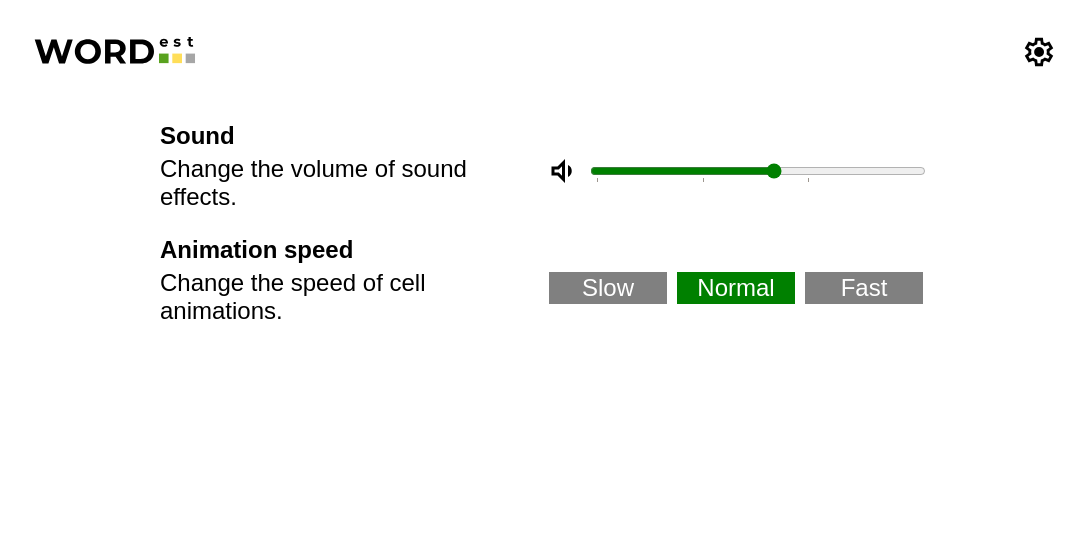
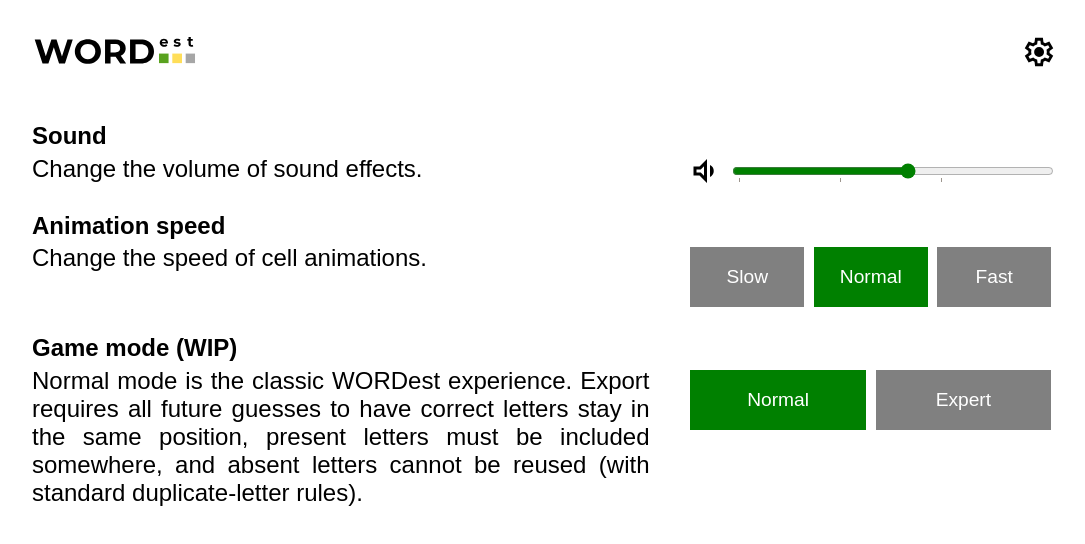
Before and after one commit to phantanhoancuong/wordest, a Next.js app: page /settings in a window 1280 px wide. Shown: the top 544 px of the page, without its empty margins (96-1181 px from the left). Built offline with nearby package versions, Linux system fonts and the light colour scheme.

Commit message:
style(settings): add game mode controls in Settings
- Add game mode (Normal, Hard) in Settings page. This is only UI prototype, not functional yet.
- Adjust gaps, font sizes, and button size of SettingsItem, ButtonGroup, and SettingsPage to be more dynamically responsive to viewport differences.

```diff
--- a/src/app/contexts/SettingsContext.tsx
+++ b/src/app/contexts/SettingsContext.tsx
@@ -2,7 +2,7 @@
 
 import { createContext, useContext } from "react";
 
-import { AnimationSpeed } from "@/lib/constants";
+import { AnimationSpeed, GameMode } from "@/lib/constants";
 
 import { useSettings } from "@/hooks/useSettings";
 
@@ -21,6 +21,10 @@ interface SettingsContextType {
   isMuted: {
     value: boolean;
     setValue: (v: boolean) => void;
+  };
+  gameMode: {
+    value: string;
+    setValue: (v: GameMode) => void;
   };
 }
 
--- a/src/app/settings/page.module.css
+++ b/src/app/settings/page.module.css
@@ -45,8 +45,14 @@
   }
 }
 
-@media (orientation: landscape) {
+@media (min-width: 600px) {
   .setting__container {
-    width: 60%;
+    width: 80%;
   }
 }
+
+@media (min-width: 1024px) {
+  .setting__container {
+    width: 80%;
+  }
+}
--- a/src/app/settings/page.tsx
+++ b/src/app/settings/page.tsx
@@ -6,7 +6,11 @@ import Image from "next/image";
 
 import styles from "./page.module.css";
 
-import { AnimationSpeed, DEFAULT_UNMUTE_VOLUME } from "@/lib/constants";
+import {
+  AnimationSpeed,
+  GameMode,
+  DEFAULT_UNMUTE_VOLUME,
+} from "@/lib/constants";
 
 import { Banner, ButtonGroup, SettingsItem } from "@/components";
 import { playVolumePreview } from "@/lib/audio";
@@ -24,7 +28,7 @@ import { useSettingsContext } from "@/app/contexts/SettingsContext";
  * Settings values are sourced from {@link useSettingsContext}.
  */
 export default function SettingsPage() {
-  const { volume, animationSpeed, isMuted } = useSettingsContext();
+  const { volume, animationSpeed, isMuted, gameMode } = useSettingsContext();
 
   // Local UI state for the volume slider (0-100)
   // This is decoupled from persisted volume (0-1) to avoid unnecessary writes during dragging.
@@ -72,6 +76,11 @@ export default function SettingsPage() {
     { label: "Fast", value: AnimationSpeed.FAST },
   ];
 
+  const gameModeOptions = [
+    { label: "Normal", value: GameMode.NORMAL },
+    { label: "Expert", value: GameMode.EXPERT },
+  ];
+
   return (
     <div className={styles["app"]}>
       <header className={`${styles["app__banner"]} flex-center`}>
@@ -112,7 +121,6 @@ export default function SettingsPage() {
                     // Persist volume once on release
                     volume.setValue(newVolume);
 
-                    // Sync mute state + optional preview
                     const shouldMute = newVolume === 0;
                     isMuted.setValue(shouldMute);
 
@@ -145,6 +153,19 @@ export default function SettingsPage() {
             }
           />
         </div>
+        <div className={styles["setting__container"]}>
+          <SettingsItem
+            name="Game mode (WIP)"
+            description="Normal mode is the classic WORDest experience. Export requires all future guesses to have correct letters stay in the same position, present letters must be included somewhere, and absent letters cannot be reused (with standard duplicate-letter rules)."
+            control={
+              <ButtonGroup
+                options={gameModeOptions}
+                selected={gameMode.value}
+                onSelect={gameMode.setValue}
+              />
+            }
+          />
+        </div>
       </div>
 
       <div className={styles["landscape-warning"]}>
--- a/src/hooks/useSettings.ts
+++ b/src/hooks/useSettings.ts
@@ -1,6 +1,7 @@
 import {
   AnimationSpeed,
   DefaultSettings,
+  GameMode,
   LocalStorageKeys,
 } from "@/lib/constants";
 
@@ -27,10 +28,15 @@ export const useSettings = () => {
     LocalStorageKeys.IS_MUTED,
     DefaultSettings.IS_MUTED
   );
+  const [gameMode, setGameMode] = useLocalStorage<GameMode>(
+    LocalStorageKeys.GAME_MODE,
+    DefaultSettings.GAME_MODE
+  );
 
   return {
     animationSpeed: { value: animationSpeed, setValue: setAnimationSpeed },
     volume: { value: volume, setValue: setVolume },
     isMuted: { value: isMuted, setValue: setIsMuted },
+    gameMode: { value: gameMode, setValue: setGameMode },
   };
 };
--- a/src/lib/constants.ts
+++ b/src/lib/constants.ts
@@ -42,6 +42,14 @@ export enum GameState {
   PLAYING = "playing",
   WON = "won",
   LOST = "lost",
+}
+
+/**
+ * Used to determine the game mode (difficulty level) of the game.
+ */
+export enum GameMode {
+  NORMAL = "normal",
+  EXPERT = "expert",
 }
 
 /**
@@ -90,12 +98,14 @@ export const LocalStorageKeys = {
   ANIMATION_SPEED: "wordest:animationSpeed",
   VOLUME: "wordest:volume",
   IS_MUTED: "wordest:isMuted",
+  GAME_MODE: "wordest:gameMode",
 };
 
 export const DefaultSettings = {
   ANIMATION_SPEED: AnimationSpeed.NORMAL,
   VOLUME: 0.5,
   IS_MUTED: false,
+  GAME_MODE: GameMode.NORMAL,
 };
 
 // Default volume applied when unmuting from a zero-volume state.
--- a/src/styles/ButtonGroup.module.css
+++ b/src/styles/ButtonGroup.module.css
@@ -5,7 +5,8 @@
 
 .button-group__button {
   flex: 1;
-  font-size: calc(var(--item-font-scale) * 1rem);
+  font-size: calc(var(--item-font-scale) * 0.8rem);
+  height: calc(var(--item-font-scale) * 2.5rem);
   margin: calc(var(--item-font-scale) * 0.2rem);
   background-color: var(--cell-background-color-absent);
   color: var(--cell-text-color-absent);
--- a/src/styles/SettingsItem.module.css
+++ b/src/styles/SettingsItem.module.css
@@ -18,6 +18,8 @@
 .settings-item__info {
   display: flex;
   flex-direction: column;
+  text-align: justify;
+  gap: calc(var(--item-font-scale) * 1.5rem);
 }
 
 .settings-item__actions {
@@ -26,6 +28,7 @@
   align-self: flex-start;
   align-items: center;
   width: 100%;
+  font-size: calc(var(--item-font-scale) * 0.5rem);
 }
 
 .settings-item__actions input {
@@ -42,15 +45,12 @@
   .settings-item {
     --item-font-scale: 1.3;
   }
-  .settings-item__info {
-    flex-direction: row;
-    justify-content: space-between;
-  }
+
   .settings-item__description {
-    flex: 1 0 0;
+    flex: 5 0 0;
   }
   .settings-item__actions {
-    flex: 1 0 0;
+    flex: 3 0 0;
   }
 }
 
@@ -58,4 +58,8 @@
   .settings-item {
     --item-font-scale: 1.5;
   }
+  .settings-item__info {
+    flex-direction: row;
+    justify-content: space-between;
+  }
 }
```
